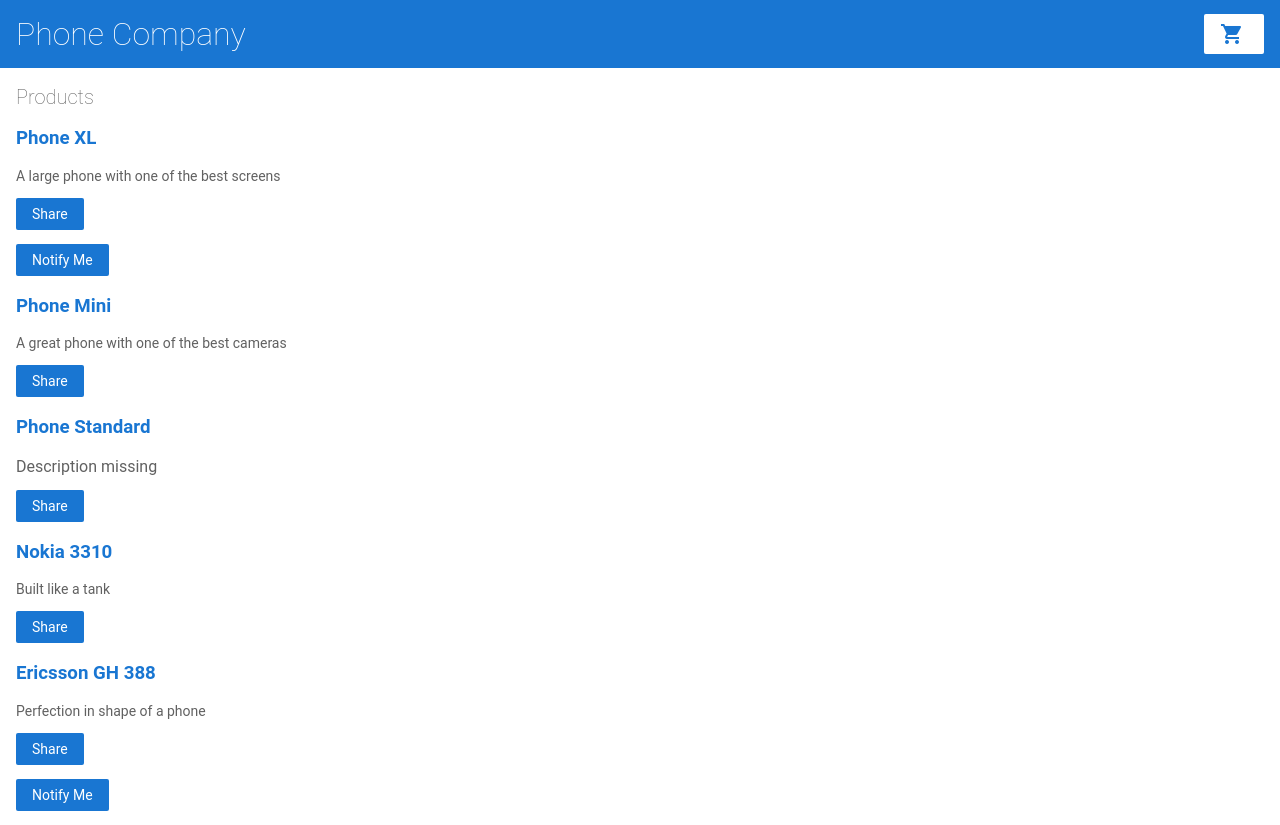
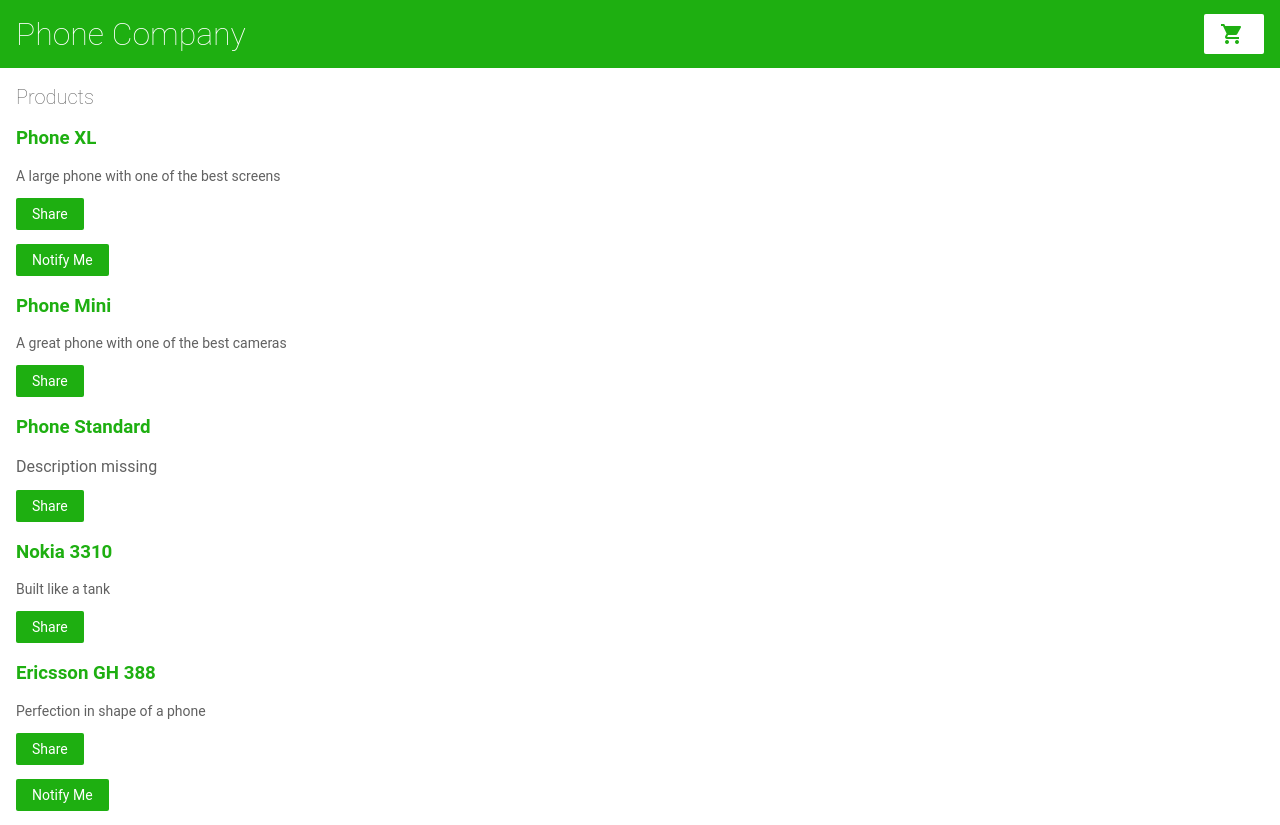
Before and after one commit to fladgast/gettingstarted, an Angular app: page / in a window 1280 px wide. Built offline with nearby package versions, Linux system fonts and the light colour scheme.

Commit message:
Task 9 complete

```diff
--- a/src/styles.css
+++ b/src/styles.css
@@ -1,3 +1,9 @@
+/* Variables */
+
+:root {
+  --main-color: #1eaf11;
+}
+
 /* Global Styles */
 
 * {
@@ -43,7 +49,7 @@
 
 a {
   cursor: pointer;
-  color: #1976d2;
+  color: var(--main-color);
   text-decoration: none;
 }
 
@@ -77,7 +83,7 @@
   border-radius: 2px;
   font-size: 14px;
   cursor: pointer;
-  background-color: #1976d2;
+  background-color: var(--main-color);
   color: white;
   border: none;
 }
@@ -96,11 +102,11 @@
 
 .fancy-button {
   background-color: white;
-  color: #1976d2;
+  color: var(--main-color);
 }
 
 .fancy-button i.material-icons {
-  color: #1976d2;
+  color: var(--main-color);
   padding-right: 4px;
 }
 
@@ -109,7 +115,7 @@
 app-top-bar {
   width: 100%;
   height: 68px;
-  background-color: #1976d2;
+  background-color: var(--main-color);
   padding: 16px;
   display: flex;
   flex-direction: row;
```
